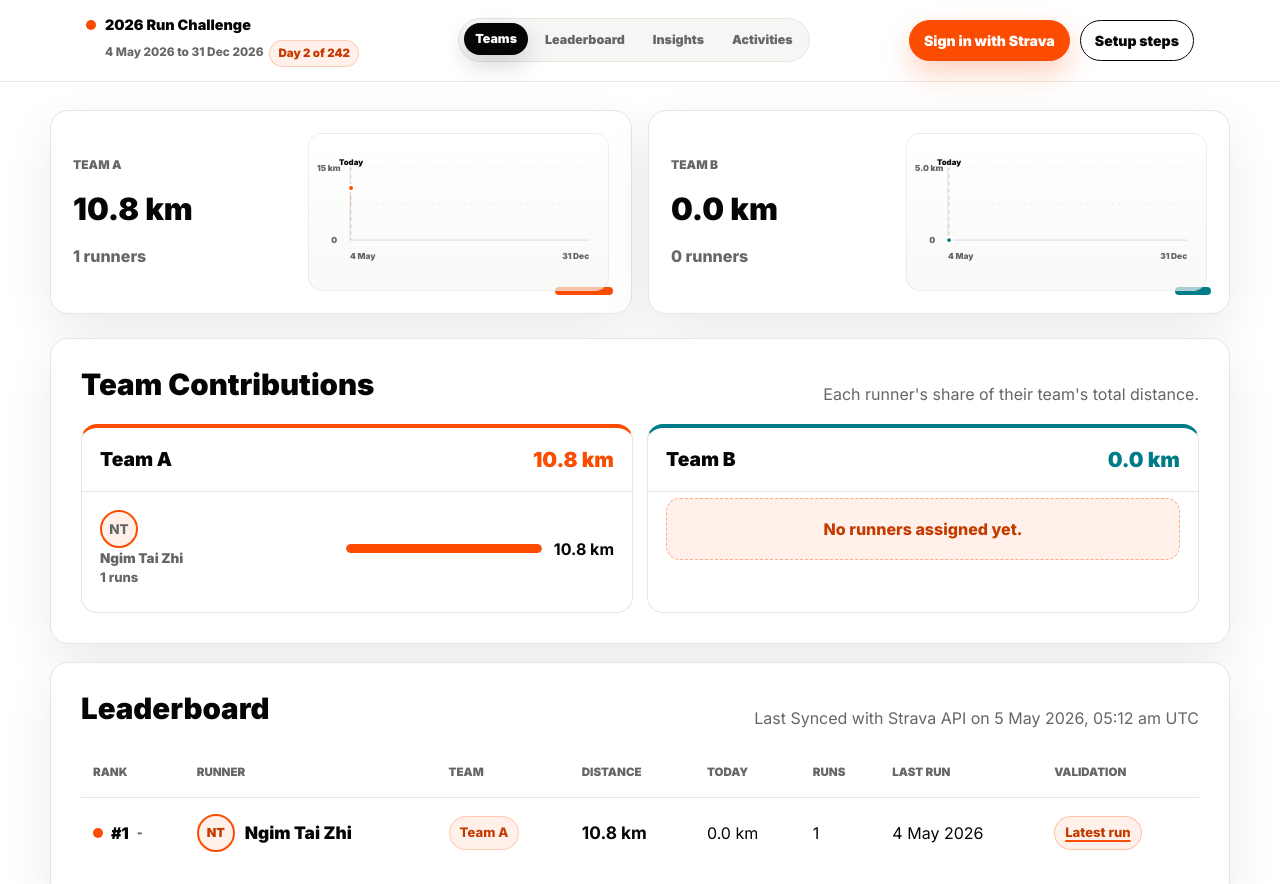
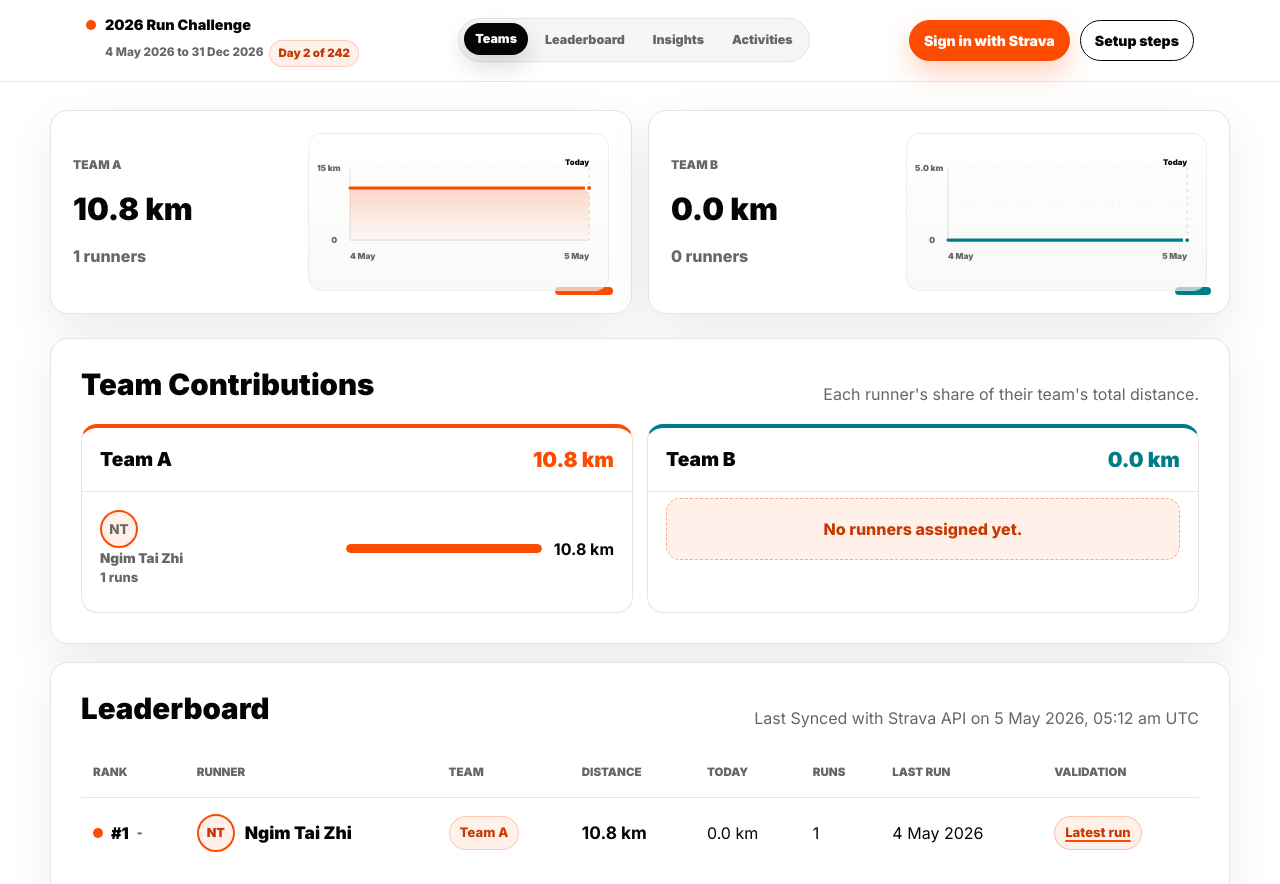
Before and after one commit to breadlover97/running-challenge, a plain HTML site: page index.html in a window 1280 px wide. Shown: the top 884 px of the page. Drawn offline with Linux system fonts and the light colour scheme.

Commit message:
Make team chart timeline progressive

```diff
--- a/app.js
+++ b/app.js
@@ -173,7 +173,7 @@ function cumulativeTeamSeries(data, team) {
 
   const generated = parseLocalDate(String(data.generated_at || "").slice(0, 10)) || new Date();
   const chartEnd = generated < start ? start : generated > end ? end : generated;
-  const totalChallengeDays = Math.max(daysBetween(start, end), 1);
+  const visibleDays = Math.max(daysBetween(start, chartEnd), 1);
   const dailyTotals = {};
 
   (data.leaderboard || [])
@@ -191,7 +191,7 @@ function cumulativeTeamSeries(data, team) {
     const day = dateKey(addDays(start, offset));
     cumulative += Number(dailyTotals[day] || 0);
     series.push({
-      x: offset / totalChallengeDays,
+      x: offset / visibleDays,
       y: cumulative,
       date: day,
     });
@@ -233,7 +233,7 @@ function renderTeamChart(elementId, data, team) {
   const gradientId = `${elementId}Gradient`;
   const areaPoints = `${left},${baseline} ${points} ${latestPoint[0]},${baseline}`;
   const startLabel = shortDate(data.challenge?.start_date);
-  const endLabel = shortDate(data.challenge?.end_date);
+  const endLabel = shortDate(latest.date);
 
   container.innerHTML = `
     <svg viewBox="0 0 ${width} ${height}" role="img" aria-label="${escapeAttr(`${team} cumulative distance over the challenge period`)}">
@@ -255,7 +255,7 @@ function renderTeamChart(elementId, data, team) {
       <text class="chart-label chart-y-zero" x="18" y="${baseline + 4}">0</text>
       <text class="chart-label chart-x-start" x="${left}" y="${height - 8}">${escapeHtml(startLabel)}</text>
       <text class="chart-label chart-x-end" x="${width - right}" y="${height - 8}">${escapeHtml(endLabel)}</text>
-      <text class="chart-label chart-today-label" x="${latestPoint[0]}" y="${top - 4}">Today</text>
+      <text class="chart-label chart-today-label" x="${width - right}" y="${top - 4}">Today</text>
     </svg>
   `;
 }
--- a/styles.css
+++ b/styles.css
@@ -403,7 +403,7 @@ main {
 .chart-today-label {
   fill: var(--ink);
   font-size: 0.62rem;
-  text-anchor: middle;
+  text-anchor: end;
 }
 
 .panel,
```
